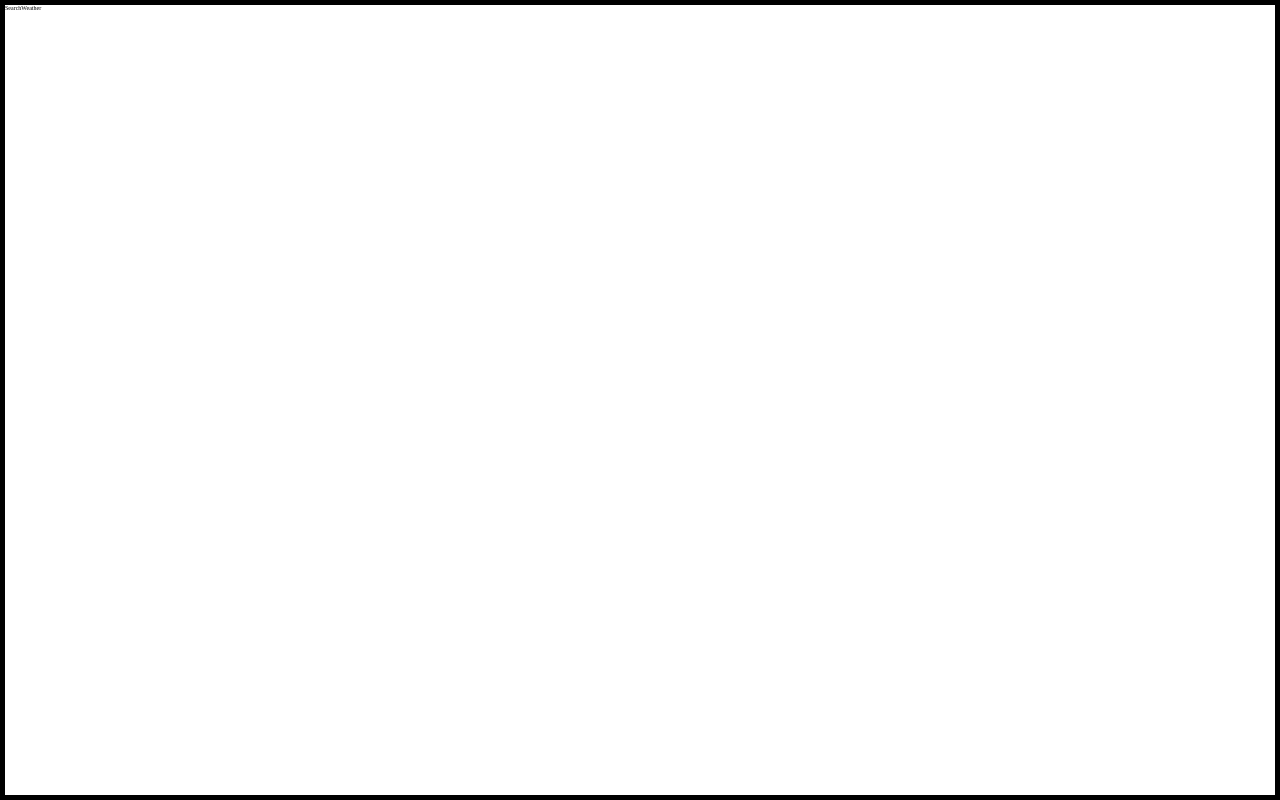
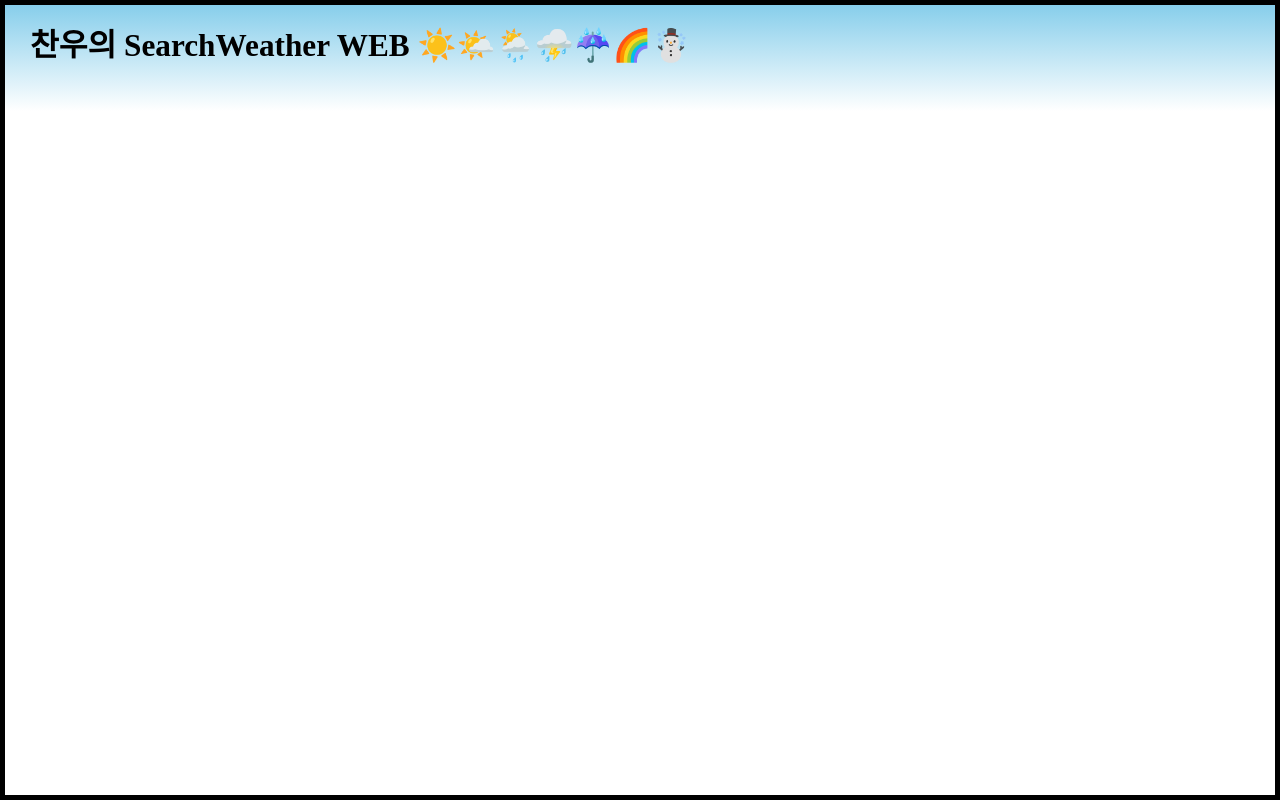
Before and after one commit to GO-SOPT-WEB/ChanwooJeong, a React (Vite) app in the folder Week4-0506/SearchWeather/: page / in a window 1280 px wide. Built offline with nearby package versions, Linux system fonts and the light colour scheme; a web font is replaced by a local one.

Commit message:
[feat] : make Header components

```diff
--- /dev/null
+++ b/Week4-0506/SearchWeather/src/components/Header.jsx
@@ -0,0 +1,21 @@
+import React from "react";
+import { styled } from "styled-components";
+
+const Wrapper = styled.div`
+  width: 100%;
+  padding: 2.5rem 2.5rem 5rem 2.5rem;
+
+  font-size: 5rem;
+
+  background: linear-gradient(to bottom, #87ceeb, #ffffff);
+`;
+
+const Header = () => {
+  return (
+    <Wrapper>
+      <h1>찬우의 SearchWeather WEB ☀️🌤️🌦️⛈️☔🌈☃️</h1>
+    </Wrapper>
+  );
+};
+
+export default Header;
--- a/Week4-0506/SearchWeather/src/components/PageLayout.jsx
+++ b/Week4-0506/SearchWeather/src/components/PageLayout.jsx
@@ -1,4 +1,5 @@
 import { styled } from "styled-components";
+import Header from "./Header";
 
 const Wrapper = styled.div`
   width: 100%;
@@ -6,9 +7,13 @@ const Wrapper = styled.div`
   border: 5px solid black;
 `;
 
-
 const PageLayout = ({ children }) => {
-  return <Wrapper>{children}</Wrapper>;
+  return (
+    <Wrapper>
+      <Header />
+      {children}
+    </Wrapper>
+  );
 };
 
 export default PageLayout;
--- a/Week4-0506/SearchWeather/src/pages/SearchWeather.jsx
+++ b/Week4-0506/SearchWeather/src/pages/SearchWeather.jsx
@@ -1,11 +1,7 @@
 import PageLayout from "../components/PageLayout";
 
 const SearchWeather = () => {
-    return (
-        <PageLayout>
-            SearchWeather
-        </PageLayout>
-    );
+  return <PageLayout></PageLayout>;
 };
 
 export default SearchWeather;
```
